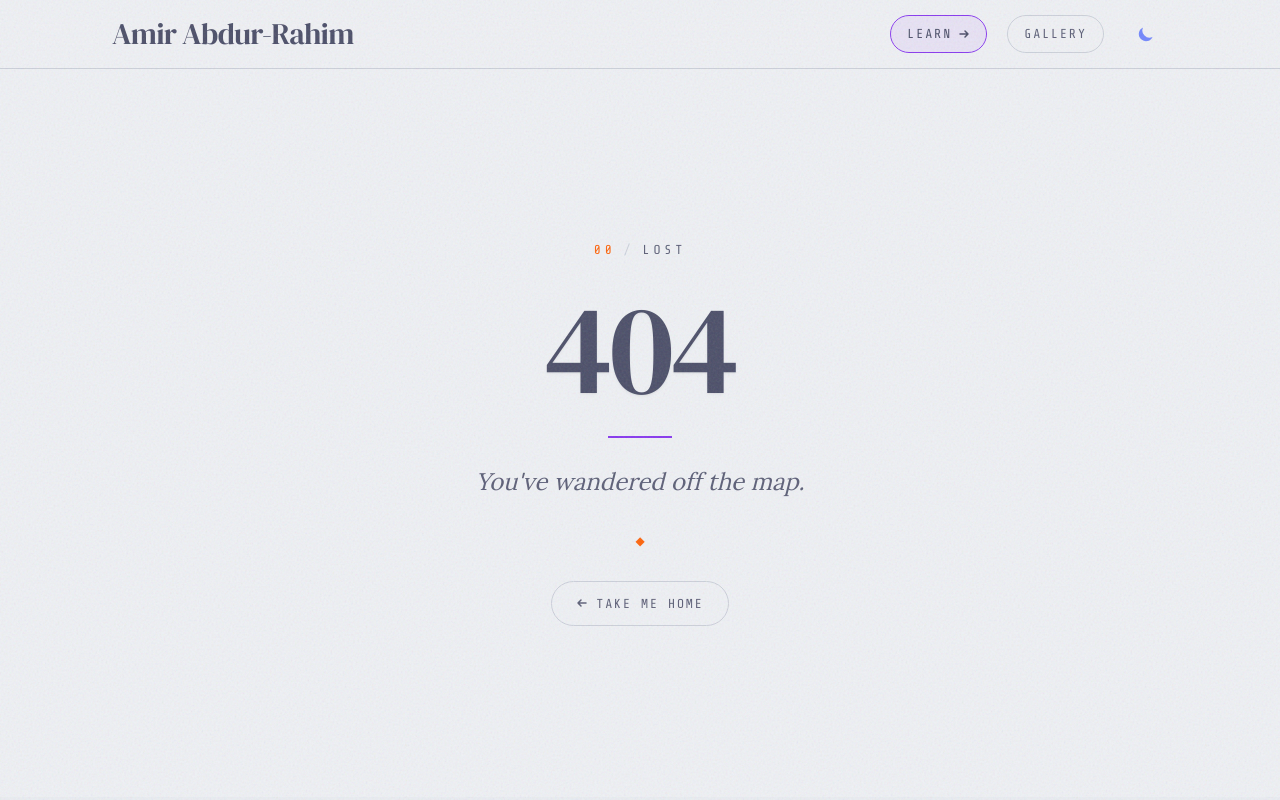
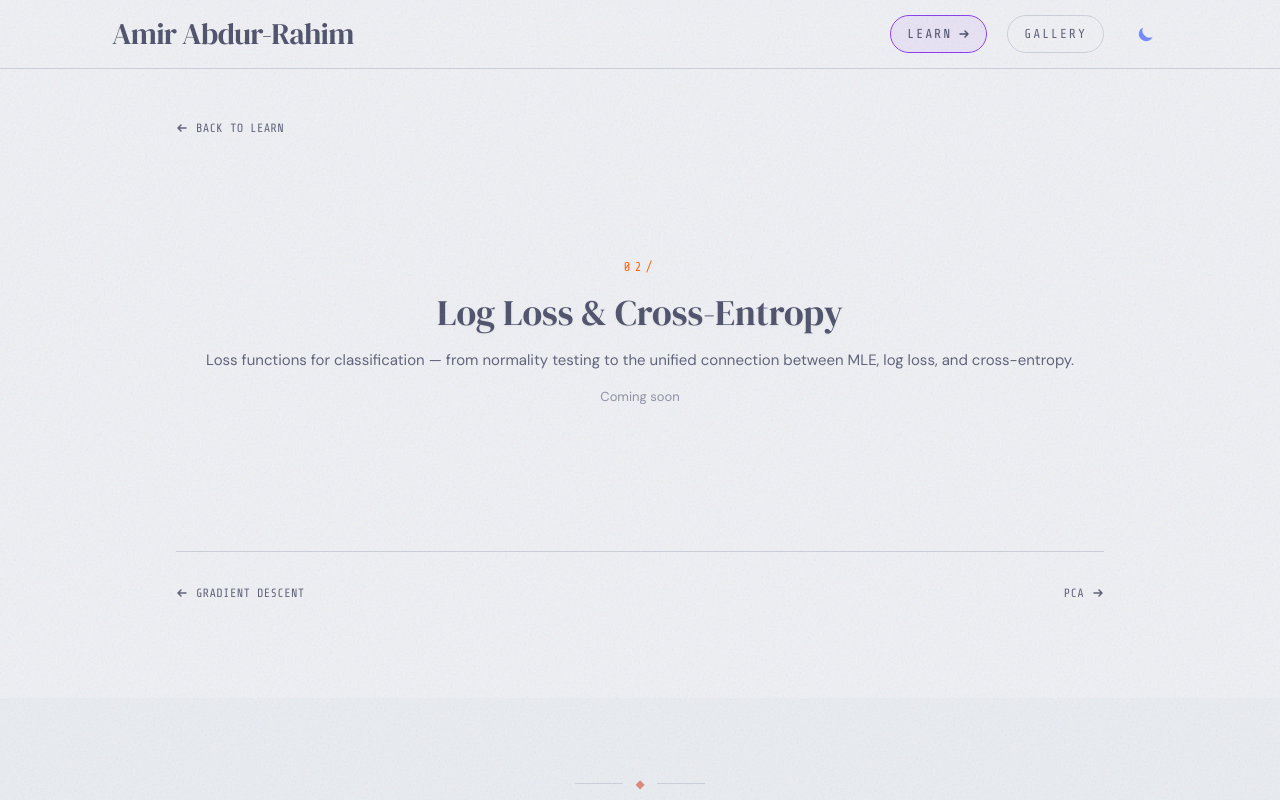
Before and after one commit to aabdur1/amir-site, a Next.js app: page /learn/log-loss-cross-entropy in a window 1280 px wide. Before the commit this address had no page. Shown: the top 800 px of the page. Built offline with nearby package versions, Linux system fonts and the light colour scheme.

Commit message:
feat(learn): add dynamic route with placeholder, back link, prev/next nav

```diff
--- /dev/null
+++ b/app/learn/[slug]/page.tsx
@@ -0,0 +1,146 @@
+// app/learn/[slug]/page.tsx
+import type { Metadata } from 'next'
+import { notFound } from 'next/navigation'
+import { ARTIFACTS, getArtifact, getAdjacentArtifacts } from '@/lib/learn/artifacts'
+import { LearnNav } from '@/components/learn/learn-nav'
+import { PageTransition } from '@/components/page-transition'
+import Link from 'next/link'
+
+import dynamic from 'next/dynamic'
+
+// Lazy-loaded artifact components — uncomment as each is built
+// const GradientDescent = dynamic(() => import('@/components/learn/gradient-descent').then(m => ({ default: m.GradientDescent })))
+// const LogLossCrossEntropy = dynamic(() => import('@/components/learn/log-loss-cross-entropy').then(m => ({ default: m.LogLossCrossEntropy })))
+// const PCA = dynamic(() => import('@/components/learn/pca').then(m => ({ default: m.PCA })))
+// const Regularization = dynamic(() => import('@/components/learn/regularization').then(m => ({ default: m.Regularization })))
+// const Clustering = dynamic(() => import('@/components/learn/clustering').then(m => ({ default: m.Clustering })))
+// const SHAP = dynamic(() => import('@/components/learn/shap').then(m => ({ default: m.SHAP })))
+
+export function generateStaticParams() {
+  return ARTIFACTS.map((a) => ({ slug: a.slug }))
+}
+
+export async function generateMetadata({
+  params,
+}: {
+  params: Promise<{ slug: string }>
+}): Promise<Metadata> {
+  const { slug } = await params
+  const artifact = getArtifact(slug)
+  if (!artifact) return {}
+
+  const title = `${artifact.title} — Interactive Explainer`
+  const description = artifact.description
+
+  return {
+    title,
+    description,
+    alternates: {
+      canonical: `https://amirabdurrahim.com/learn/${slug}`,
+    },
+    openGraph: {
+      title: `${artifact.title} — Interactive Explainer`,
+      description,
+      url: `https://amirabdurrahim.com/learn/${slug}`,
+      type: 'article',
+    },
+    twitter: {
+      card: 'summary_large_image',
+      title: `${artifact.title} — Interactive Explainer`,
+      description,
+    },
+  }
+}
+
+// Component map — uncomment entries as artifact components are built
+// Using next/dynamic ensures each artifact is code-split per route
+const ARTIFACT_COMPONENTS: Record<string, React.ComponentType> = {
+  // 'gradient-descent': GradientDescent,
+  // 'log-loss-cross-entropy': LogLossCrossEntropy,
+  // 'pca': PCA,
+  // 'regularization': Regularization,
+  // 'clustering': Clustering,
+  // 'shap': SHAP,
+}
+
+export default async function LearnArtifactPage({
+  params,
+}: {
+  params: Promise<{ slug: string }>
+}) {
+  const { slug } = await params
+  const artifact = getArtifact(slug)
+  if (!artifact) notFound()
+
+  const { prev, next } = getAdjacentArtifacts(slug)
+  const ArtifactComponent = ARTIFACT_COMPONENTS[slug]
+
+  // JSON-LD LearningResource schema
+  // Safe: all values are hardcoded strings from the metadata array, no user input
+  const jsonLd = {
+    '@context': 'https://schema.org',
+    '@type': 'LearningResource',
+    name: artifact.title,
+    description: artifact.description,
+    educationalLevel: 'Graduate',
+    learningResourceType: 'Interactive simulation',
+    teaches: artifact.subtopics,
+    url: `https://amirabdurrahim.com/learn/${slug}`,
+    author: {
+      '@type': 'Person',
+      name: 'Amir Abdur-Rahim',
+    },
+  }
+
+  return (
+    <PageTransition>
+      <script
+        type="application/ld+json"
+        dangerouslySetInnerHTML={{ __html: JSON.stringify(jsonLd) }}
+      />
+      <article className="mx-auto max-w-5xl px-6 sm:px-10 lg:px-12 pt-12 pb-24">
+        {/* Back link */}
+        <Link
+          href="/learn"
+          className="inline-flex items-center gap-2 text-ink-subtle dark:text-night-muted
+            hover:text-mauve dark:hover:text-mauve-dark transition-colors mb-10
+            font-[family-name:var(--font-mono)] text-[12px] tracking-wide uppercase"
+        >
+          <svg
+            aria-hidden="true"
+            focusable="false"
+            viewBox="0 0 12 12"
+            fill="none"
+            stroke="currentColor"
+            strokeWidth="1.5"
+            strokeLinecap="round"
+            strokeLinejoin="round"
+            className="h-3 w-3"
+          >
+            <path d="M10 6H2M5 9L2 6l3-3" />
+          </svg>
+          Back to Learn
+        </Link>
+
+        {/* Artifact content */}
+        {ArtifactComponent ? (
+          <ArtifactComponent />
+        ) : (
+          <div className="text-center py-20 text-ink-subtle dark:text-night-muted">
+            <p className="font-[family-name:var(--font-mono)] text-[13px] tracking-[0.3em] uppercase mb-4 text-peach dark:text-peach-dark">
+              {artifact.number}/
+            </p>
+            <h1 className="font-[family-name:var(--font-display)] text-3xl sm:text-4xl text-ink dark:text-night-text mb-4">
+              {artifact.title}
+            </h1>
+            <p className="text-[15px]">{artifact.description}</p>
+            <p className="mt-4 text-[13px] text-ink-faint">Coming soon</p>
+          </div>
+        )}
+
+        {/* Prev/Next navigation */}
+        <LearnNav prev={prev} next={next} />
+      </article>
+    </PageTransition>
+  )
+}
```
